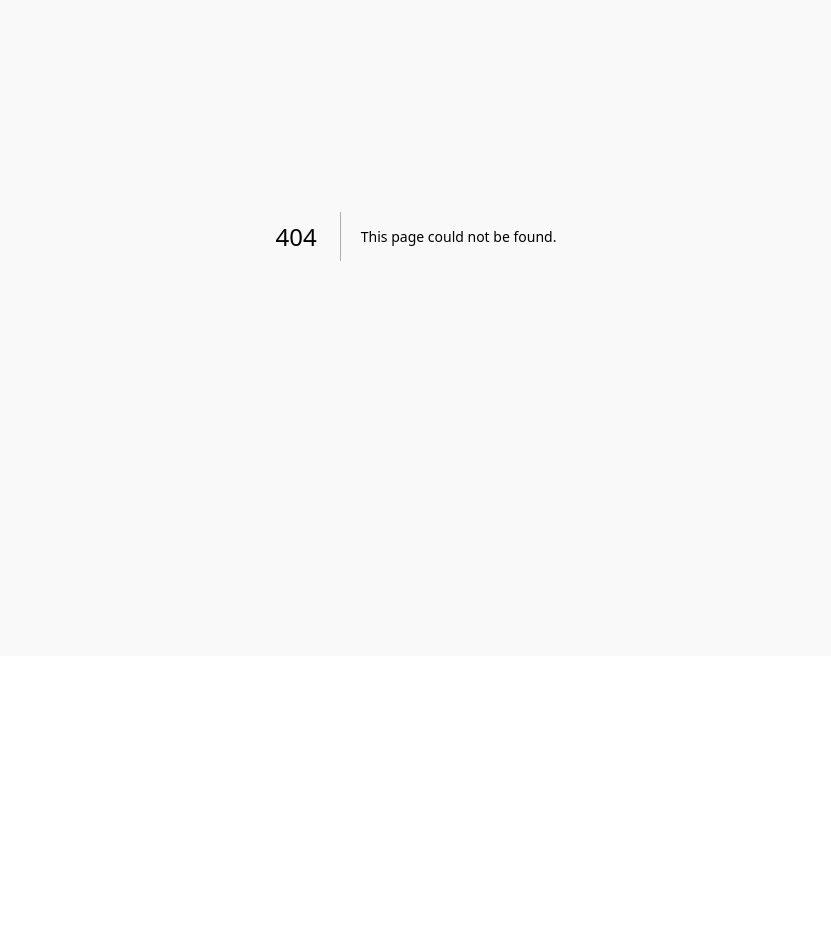
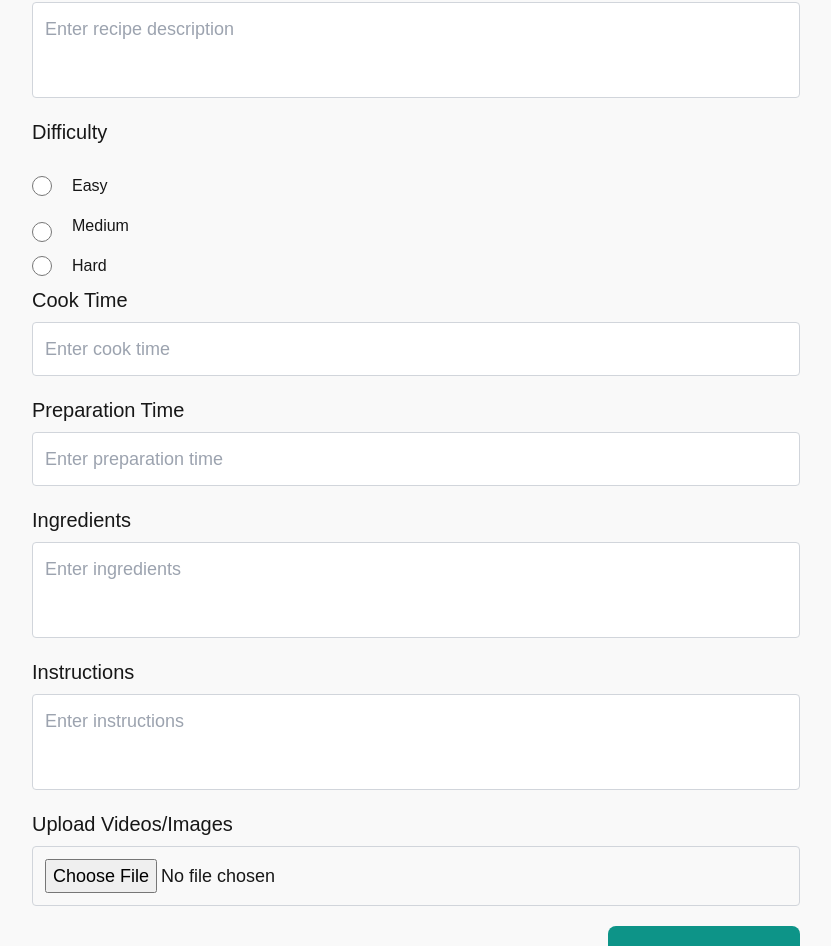
Before and after one commit to Asoatram/PAW-WebResep, a Next.js app: page /your-recipes/upload in a window 1280 px wide. Before the commit this address had no page. Shown: the part 248-1194 px from the top of the page, without its empty margins (224-1055 px from the left). Before the commit the page ends 904 px from the top, so only its background shows below. Built offline with nearby package versions, Linux system fonts and the light colour scheme.

Commit message:
feat: added upload page

```diff
--- a/src/app/page.tsx
+++ b/src/app/page.tsx
@@ -13,7 +13,7 @@ export default function Home() {
         if (isLoggedIn) {
             router.push("/home"); // Trigger navigation after rendering
         }
-    }, [isLoggedIn, router]); // Dependency array ensures it runs when `isLoggedIn` changes
+    }, [isLoggedIn, router]); // Dependency array ensures it runs when isLoggedIn changes
 
     // Render the login card if the user is not logged in
     if (!isLoggedIn) {
--- a/src/app/your-recipes/page.tsx
+++ /dev/null
@@ -1,11 +0,0 @@
-// src/app/your-recipes/page.tsx
-
-export default function YourRecipesPage() {
-    return (
-      <div>
-        <h1>Your Recipes</h1>
-        <p>Here you can view and manage your own recipes.</p>
-        {/* Konten lainnya untuk halaman your-recipes */}
-      </div>
-    );
-  }
--- /dev/null
+++ b/src/app/your-recipes/upload/page.tsx
@@ -0,0 +1,127 @@
+'use client'
+
+import React, { useState } from "react"; // Import useState from React
+
+const UploadRecipe = () => {
+  const [difficulty, setDifficulty] = useState<number>(0); // default value is a number
+
+  const handleDifficultyChange = (e: React.ChangeEvent<HTMLInputElement>) => {
+    const value = e.target.value;
+    setDifficulty(Number(value)); // Convert string to number
+  };
+
+  return (
+    <div className="flex flex-col items-center p-5">
+      <form className="flex flex-col w-4/5 max-w-3xl">
+        <label className="text-xl mb-2" htmlFor="title">
+          Title
+        </label>
+        <input
+          className="w-full p-3 text-lg mb-5 border border-gray-300 rounded"
+          type="text"
+          id="title"
+          placeholder="Enter recipe title"
+        />
+
+        <label className="text-xl mb-2" htmlFor="description">
+          Description
+        </label>
+        <textarea
+          className="w-full p-3 text-lg mb-5 border border-gray-300 rounded resize-none h-24"
+          id="description"
+          placeholder="Enter recipe description"
+        />
+
+        <label className="text-xl mb-2">Difficulty</label>
+        <div className="inline justify-start gap-20 mt-2">
+          <label className="flex items-center gap-2 mt-3">
+            <input
+              type="radio"
+              name="difficulty"
+              value="easy"
+              onChange={handleDifficultyChange}
+              className="w-5 h-5 rounded-full mr-3"
+            />
+            Easy
+          </label>
+          <label className="flex items-center gap-2 mt-3">
+            <input
+              type="radio"
+              name="difficulty"
+              value="medium"
+              onChange={handleDifficultyChange}
+              className="w-5 h-5 rounded-full mr-3 mt-3"
+            />
+            Medium
+          </label>
+          <label className="flex items-center gap-2 mt-3">
+            <input
+              type="radio"
+              name="difficulty"
+              value="hard"
+              onChange={handleDifficultyChange}
+              className="w-5 h-5 rounded-full mr-3"
+            />
+            Hard
+          </label>
+        </div>
+
+        <label className="text-xl mb-2 mt-2" htmlFor="cook-time">
+          Cook Time
+        </label>
+        <input
+          className="w-full p-3 text-lg mb-5 border border-gray-300 rounded"
+          type="text"
+          id="cook-time"
+          placeholder="Enter cook time"
+        />
+
+        <label className="text-xl mb-2" htmlFor="prep-time">
+          Preparation Time
+        </label>
+        <input
+          className="w-full p-3 text-lg mb-5 border border-gray-300 rounded"
+          type="text"
+          id="prep-time"
+          placeholder="Enter preparation time"
+        />
+
+        <label className="text-xl mb-2" htmlFor="ingredients">
+          Ingredients
+        </label>
+        <textarea
+          className="w-full p-3 text-lg mb-5 border border-gray-300 rounded resize-none h-24"
+          id="ingredients"
+          placeholder="Enter ingredients"
+        />
+
+        <label className="text-xl mb-2" htmlFor="instructions">
+          Instructions
+        </label>
+        <textarea
+          className="w-full p-3 text-lg mb-5 border border-gray-300 rounded resize-none h-24"
+          id="instructions"
+          placeholder="Enter instructions"
+        />
+
+        <label className="text-xl mb-2" htmlFor="upload">
+          Upload Videos/Images
+        </label>
+        <input
+          className="w-full p-3 text-lg mb-5 border border-gray-300 rounded"
+          type="file"
+          id="upload"
+        />
+
+        <button
+          type="submit"
+          className="p-4 px-8 bg-teal-600 text-white rounded-lg text-xl cursor-pointer self-end w-48 hover:bg-teal-700"
+        >
+          Upload
+        </button>
+      </form>
+    </div>
+  );
+};
+
+export default UploadRecipe;
```
Also changed, not shown: src/app/layout.tsx (+7 -4 lines), src/app/your-recipes/upload/uploadRecipe.module.css (added, +77 -0 lines).
